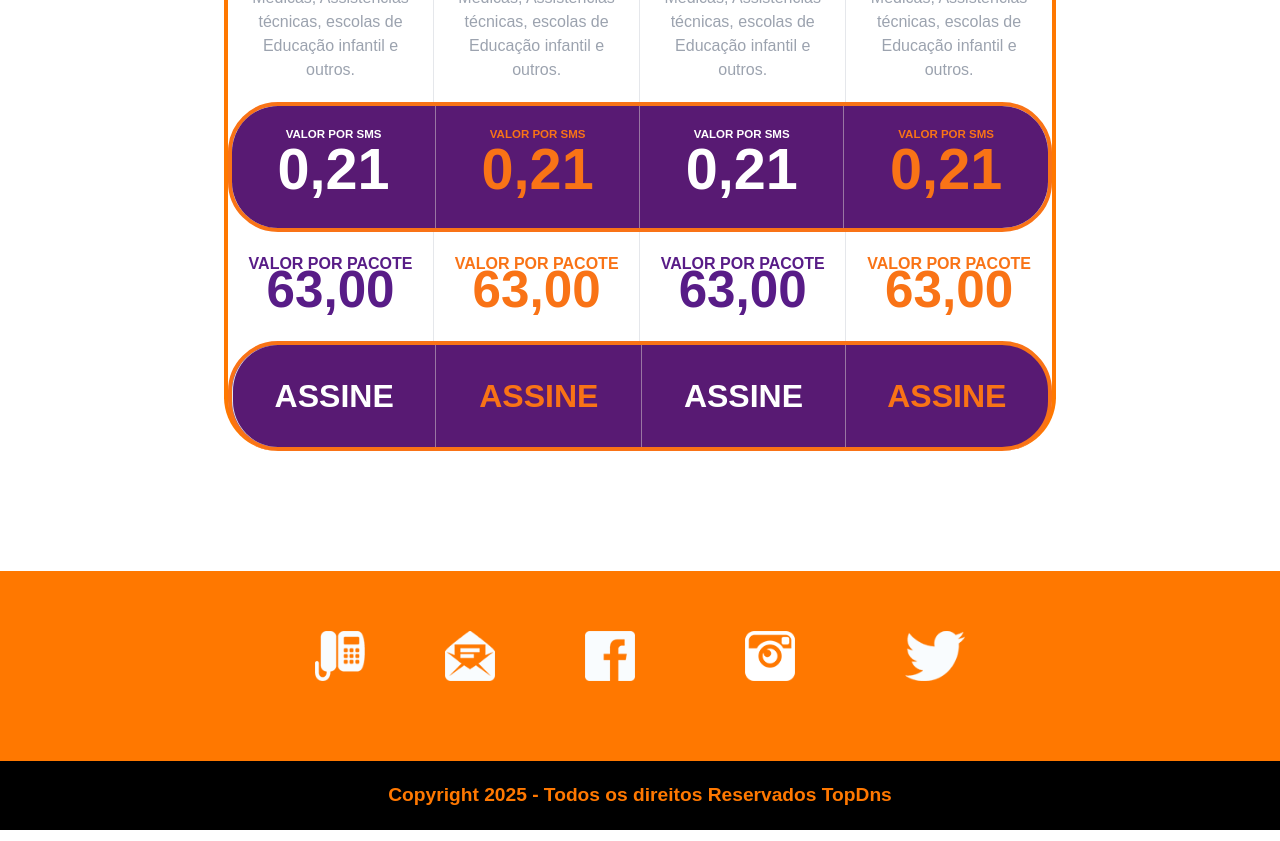
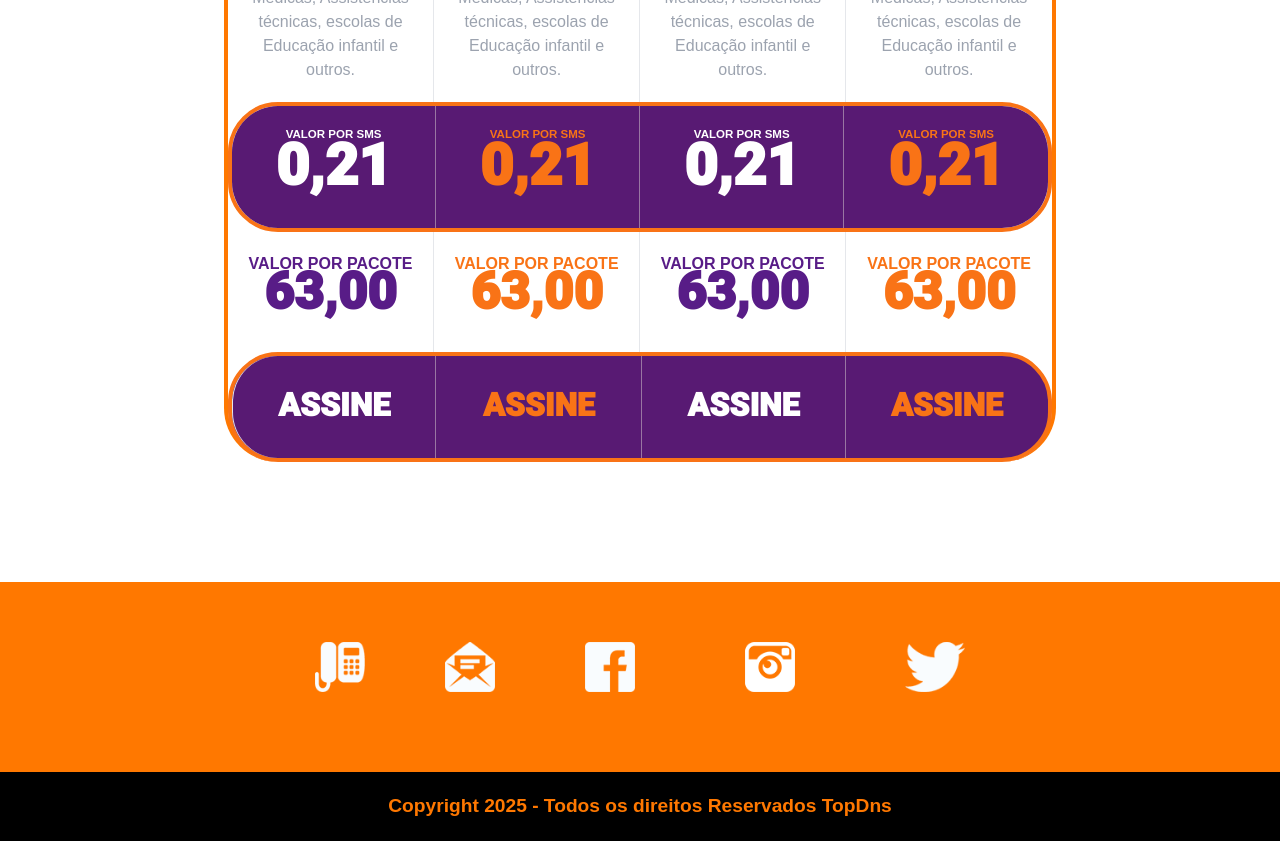
Before and after one commit to Marcos19-git/TopDns2k25, a React (Vite) app: page /sms in a window 1280 px wide. Shown: the part 1380-2221 px from the top of the page. Built offline with nearby package versions, Linux system fonts and the light colour scheme; no server answers; a web font is replaced by a local one.

Commit message:
commit qualquer

```diff
--- a/src/Pages/Plans/index.tsx
+++ b/src/Pages/Plans/index.tsx
@@ -104,7 +104,7 @@ function Plans() {
             </div>
           </div>
         </div>
-        <div className="ballon cursor-pointer bg-[#f4eeee] h-[210px] w-[210px] border-2 border-[#ff8400] rounded-[2em]">
+        <div className="ballon cursor-pointer bg-[#F2F2F2] h-[210px] w-[210px] border-2 border-[#ff8400] rounded-[2em]">
           <a href="https://topdns.com.br/assine">
             <div className="flex justify-center bg-[#ff8400] p-[12px]  rounded-t-[1.8em]">
               <h1 className="text-[18px] font-bold">{planos.plano1.nome}</h1>
@@ -112,20 +112,20 @@ function Plans() {
             <div className="flex justify-center mt-[30px] text-gray-600">
               A partir de
             </div>
-            <div className="font-big-sprout justify-center flex text-[75px] mt-[-15px] mr-[52px] ">
+            <div className="font-ArabotoBlack tracking-[-8px] justify-center flex text-[75px] mt-[-15px] mr-[52px] ">
               {planos.plano1.espaco_em_disco}
             </div>
-            <div className="flex justify-end mt-[-85px]  pr-[47px] text-[28px]">
+            <div className="flex font-ArabotoBlack  justify-end mt-[-85px]  pr-[47px] text-[28px]">
               <div className="translate-x-[2px]">,</div>
               {planos.plano1.trafego_mensal}
             </div>
-            <div className="flex justify-end pr-[45px] mt-[-12px] text-[20px]">
+            <div className="flex font-ArabotoBlack  justify-end pr-[45px] mt-[-12px] text-[20px]">
               Mês
             </div>
           </a>
         </div>
 
-        <div className="ballon cursor-pointer  bg-[#f4eeee] h-[210px] w-[210px] border-2 border-[#ff8400] rounded-[2em]">
+        <div className="ballon cursor-pointer  bg-[#F2F2F2] h-[210px] w-[210px] border-2 border-[#ff8400] rounded-[2em]">
           <a href="https://topdns.com.br/assine">
             <div className="flex justify-center bg-[#ff8400] p-[12px] rounded-t-[1.8em]">
               <h1 className="text-[18px] font-bold">{planos.plano2.nome}</h1>
@@ -133,19 +133,19 @@ function Plans() {
             <div className="flex justify-center mt-[30px] text-gray-600">
               A partir de
             </div>
-            <div className="font-big-sprout justify-center flex  text-[75px] mt-[-15px] mr-[52px] ">
+            <div className="font-ArabotoBlack tracking-[-8px] justify-center flex  text-[75px] mt-[-15px] mr-[52px] ">
               {planos.plano2.espaco_em_disco}
             </div>
-            <div className="flex justify-end mt-[-85px]  pr-[47px] text-[28px]">
+            <div className="flex  font-ArabotoBlack justify-end mt-[-85px]  pr-[47px] text-[28px]">
               <div className="translate-x-[2px]">,</div>
               {planos.plano2.trafego_mensal}
             </div>
-            <div className="flex justify-end pr-[45px] mt-[-12px] text-[20px]">
+            <div className="flex font-ArabotoBlack justify-end pr-[45px] mt-[-12px] text-[20px]">
               Mês
             </div>
           </a>
         </div>
-        <div className="ballon cursor-pointer  bg-[#f4eeee] h-[210px] w-[210px] border-2 border-[#ff8400] rounded-[2em]">
+        <div className="ballon cursor-pointer  bg-[#F2F2F2] h-[210px] w-[210px] border-2 border-[#ff8400] rounded-[2em]">
           <a href="https://topdns.com.br/assine">
             <div className="flex justify-center bg-[#ff8400] p-[12px]  rounded-t-[1.8em]">
               <h1 className="text-[18px] font-bold">{planos.plano3.nome}</h1>
@@ -153,14 +153,14 @@ function Plans() {
             <div className="flex justify-center mt-[30px] text-gray-600">
               A partir de
             </div>
-            <div className="font-big-sprout justify-center flex  text-[75px] mt-[-15px] mr-[52px] ">
+            <div className="font-ArabotoBlack tracking-[-8px] justify-center flex  text-[75px] mt-[-15px] mr-[52px] ">
               {planos.plano3.espaco_em_disco}
             </div>
-            <div className="flex justify-end mt-[-85px]  pr-[47px] text-[28px]">
+            <div className="flex font-ArabotoBlack justify-end mt-[-85px]  pr-[47px] text-[28px]">
               <div className="translate-x-[2px]">,</div>
               {planos.plano3.trafego_mensal}
             </div>
-            <div className="flex justify-end pr-[45px] mt-[-12px] text-[20px] ">
+            <div className="flex font-ArabotoBlack justify-end pr-[45px] mt-[-12px] text-[20px] ">
               Mês
             </div>
           </a>
--- a/src/Pages/Sms/index.tsx
+++ b/src/Pages/Sms/index.tsx
@@ -162,59 +162,75 @@ function Sms() {
           <div className="w-[100vw] md:w-full hidden lg:flex border-[4px] rounded-[50px] border-orange-500  bg-white h-[130px]  ">
             <div className="border-r border-r-[#9976A2] p-5 text-[clamp(0.6rem,0.9vw,0.9rem)] bg-[#581A73] text-center w-[23vw]  rounded-tl-[46px] rounded-bl-[46px]  text-white font-semibold">
               <h1 className="h-[0px]">VALOR POR SMS</h1>
-              <h2 className=" text-[clamp(0rem,4.5vw,4.5rem)] ">0,21</h2>
+              <h2 className=" text-[clamp(0rem,4.5vw,4.5rem)] font-ArabotoBlack ">
+                0,21
+              </h2>
             </div>
             <div className="border-r border-r-[#9976A2] p-5 text-[clamp(0.6rem,0.9vw,0.9rem)] bg-[#581A73] text-center w-[23vw]     text-orange-500 font-semibold">
               <h1 className="h-[0px]">VALOR POR SMS</h1>
-              <h2 className=" text-[clamp(0rem,4.5vw,4.5rem)] ">0,21</h2>
+              <h2 className=" text-[clamp(0rem,4.5vw,4.5rem)] font-ArabotoBlack ">
+                0,21
+              </h2>
             </div>
             <div className="border-r border-r-[#9976A2] p-5 text-[clamp(0.6rem,0.9vw,0.9rem)] bg-[#581A73] text-center w-[23vw]    text-white font-semibold">
               <h1 className="h-[0px]">VALOR POR SMS</h1>
-              <h2 className=" text-[clamp(0rem,4.5vw,4.5rem)] ">0,21</h2>
+              <h2 className=" text-[clamp(0rem,4.5vw,4.5rem)] font-ArabotoBlack">
+                0,21
+              </h2>
             </div>
             <div className="p-5 text-[clamp(0.6rem,0.9vw,0.9rem)] bg-[#581A73] text-center w-[23vw]  rounded-tr-[46px] rounded-br-[46px]  text-orange-500 font-semibold">
               <h1 className="h-[0px]">VALOR POR SMS</h1>
-              <h2 className=" text-[clamp(0rem,4.5vw,4.5rem)] ">0,21</h2>
+              <h2 className=" text-[clamp(0rem,4.5vw,4.5rem)] font-ArabotoBlack">
+                0,21
+              </h2>
             </div>
           </div>
-          <div className="w-[100vw] md:w-full hidden lg:flex">
-            <div className="border-r p-3 text-[clamp(0.6rem,1.3vw,1rem)]  text-center w-[23vw]  pt-[20px]   text-purple-900 font-semibold">
-              <h1 className="h-[0px]">VALOR POR PACOTE</h1>
-              <h2 className=" text-[clamp(0rem,4vw,4rem)] ">63,00</h2>
+          <div className="w-[100vw] md:h-[120px] md:w-full hidden lg:flex">
+            <div className="border-r p-3  text-[clamp(0.6rem,1.3vw,1rem)]  text-center w-[23vw]  pt-[20px]   text-purple-900 font-semibold">
+              <h1 className="h-[5px]">VALOR POR PACOTE</h1>
+              <h2 className=" text-[clamp(0rem,4vw,4rem)] font-ArabotoBlack ">
+                63,00
+              </h2>
             </div>
             <div className="border-r p-3 text-[clamp(0.6rem,1.3vw,1rem)]  text-center w-[23vw]  pt-[20px]   text-orange-500 font-semibold">
-              <h1 className="h-[0px]">VALOR POR PACOTE</h1>
-              <h2 className=" text-[clamp(0rem,4vw,4rem)] ">63,00</h2>
+              <h1 className="h-[5px] ">VALOR POR PACOTE</h1>
+              <h2 className=" text-[clamp(0rem,4vw,4rem)] font-ArabotoBlack ">
+                63,00
+              </h2>
             </div>
             <div className="border-r p-3 text-[clamp(0.6rem,1.3vw,1rem)]  text-center w-[23vw]  pt-[20px]   text-purple-900 font-semibold">
-              <h1 className="h-[0px]">VALOR POR PACOTE</h1>
-              <h2 className=" text-[clamp(0rem,4vw,4rem)] ">63,00</h2>
+              <h1 className="h-[5px] ">VALOR POR PACOTE</h1>
+              <h2 className=" text-[clamp(0rem,4vw,4rem)] font-ArabotoBlack">
+                63,00
+              </h2>
             </div>
             <div className=" p-3 text-[clamp(0.6rem,1.3vw,1rem)]  text-center w-[23vw]  pt-[20px]   text-orange-500 font-semibold">
-              <h1 className="h-[0px]">VALOR POR PACOTE</h1>
-              <h2 className=" text-[clamp(0rem,4vw,4rem)] ">63,00</h2>
+              <h1 className="h-[5px] ">VALOR POR PACOTE</h1>
+              <h2 className=" text-[clamp(0rem,4vw,4rem)] font-ArabotoBlack">
+                63,00
+              </h2>
             </div>
           </div>
 
           <div className="w-full hidden lg:flex bg-[#581A73] rounded-[50px] h-[110px] border-[4px] border-orange-500">
             <div className="border-l p-2 text-center bg-[#581A73]  rounded-tl-[46px] w-[23vw] hidden lg:flex  justify-center items-center rounded-bl-[46px]  text-gray-800 font-semibold">
-              <h1 className="text-white hidden lg:flex text-[clamp(1.5rem,5vw,2rem)] font-bold">
+              <h1 className="text-white hidden lg:flex text-[clamp(1.5rem,5vw,2rem)] font-bold font-ArabotoBlack">
                 ASSINE
               </h1>
             </div>
             <div className="border-l  border-l-[#9976A2] hidden lg:flex  p-3 text-center  w-[23vw]   justify-center items-center  text-gray-800 ">
-              <h1 className="text-orange-500 text-[clamp(1.5rem,5vw,2rem)] font-bold">
+              <h1 className="text-orange-500 text-[clamp(1.5rem,5vw,2rem)] font-bold font-ArabotoBlack">
                 ASSINE
               </h1>
             </div>
 
             <div className="border-l border-l-[#9976A2] hidden lg:flex p-2 text-center  w-[23vw] justify-center items-center  text-gray-800 font-semibold">
-              <h1 className="text-white text-[clamp(1.5rem,5vw,2rem)] font-bold">
+              <h1 className="text-white text-[clamp(1.5rem,5vw,2rem)] font-bold font-ArabotoBlack">
                 ASSINE
               </h1>
             </div>
             <div className="border-l border-l-[#9976A2] hidden lg:flex p-2 text-center  w-[23vw] justify-center items-center  text-gray-800 font-semibold">
-              <h1 className="text-orange-500 text-[clamp(1.5rem,5vw,2rem)] font-bold">
+              <h1 className="text-orange-500 text-[clamp(1.5rem,5vw,2rem)] font-bold font-ArabotoBlack">
                 ASSINE
               </h1>
             </div>
```
